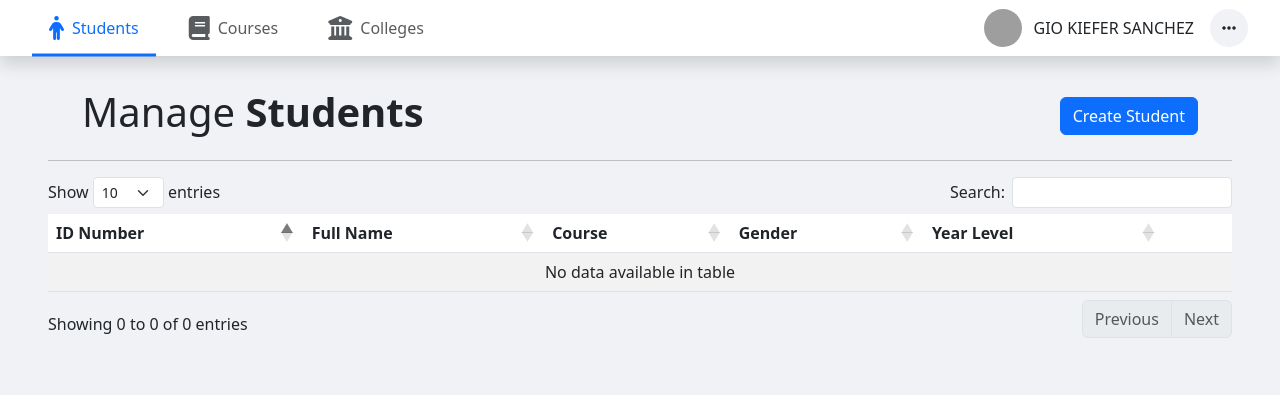
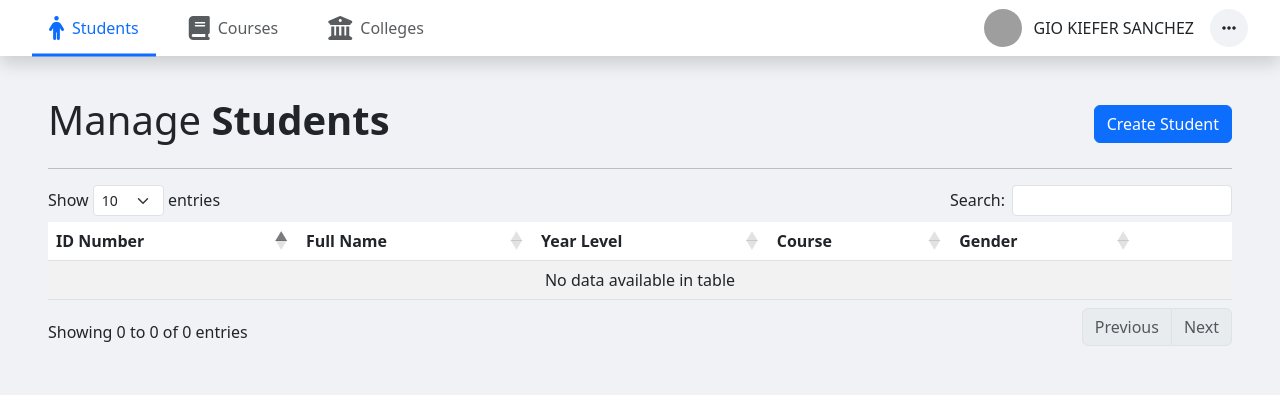
Before and after one commit to giosanchez0208/ssis, a Flask app: page /students in a window 1280 px wide. Shown: the top 395 px of the page. Run offline with Flask 3, Linux system fonts and the light colour scheme; data that the repository does not hold is empty; parts of the project's set-up code (start-up, migrations or seed data) failed here and were passed over; some libraries are stand-ins or nearby versions; grey boxes are pictures that could not be loaded.

Commit message:
Data Table Enhanced More

```diff
--- a/app/static/css/main.css
+++ b/app/static/css/main.css
@@ -116,6 +116,11 @@
 
 }
 
+.button-column {
+    width: 30px; /* Set your desired width */
+    text-align: center; /* Center-align the buttons */
+}
+
 .btn {
     background-color: transparent;
     border: none;
@@ -157,3 +162,13 @@
     opacity: 1;
     /* Ensure visibility */
 }
+
+.hide-on-mobile-view {
+    display: table-cell; /* Default behavior for larger screens */
+}
+
+@media (max-width: 580px) { /* Change the max-width value to your desired breakpoint */
+    .hide-on-mobile-view {
+        display: none; /* Hide the column on screens smaller than 768px */
+    }
+}
--- a/app/templates/students.html
+++ b/app/templates/students.html
@@ -19,18 +19,14 @@
 <body class="bg-gray">
 
     <!-- ========== Main Data Table ========== -->
-    <div class="bg-gray p-5 mt-4">
-        <div class="container my-3">
+    <div class="bg-gray p-5 mt-5">
         <div class="row align-items-center">
             <div class="col">
                 <h1>Manage <b>Students</b></h1>
-                    <!-- Removed text-left since default is left aligned -->
             </div>
             <div class="col-auto">
-                    <!-- Use col-auto to take up only necessary space -->
                 <button class="btn btn-primary" data-bs-toggle="modal" data-bs-target="#createModal">Create
                     Student</button>
-                </div>
             </div>
         </div>
         <hr />
@@ -39,11 +35,11 @@
                 <tr>
                     <th>ID Number</th>
                     <th>Full Name</th>
+                    <th class="hide-on-mobile-view">Year Level</th>
                     <th>Course</th>
-                    <th>Gender</th>
-                    <th>Year Level</th>
-                    <th></th> <!-- Edit -->
-                    <th></th> <!-- Delete -->
+                    <th class="hide-on-mobile-view">Gender</th>
+                    <th class="button-column"></th> <!-- Edit -->
+                    <th class="button-column"></th> <!-- Delete -->
                 </tr>
             </thead>
             <tbody>
@@ -51,9 +47,9 @@
                 <tr>
                     <td>{{ student.id_num }}</td>
                     <td><b>{{ student.last_name }}</b>, {{ student.first_name }}</td>
+                    <td class="hide-on-mobile-view">{{ student.year_level }}</td>
                     <td>{{ student.course }}</td>
-                    <td>{{ student.gender }}</td>
-                    <td>{{ student.year_level }}</td>
+                    <td class="hide-on-mobile-view">{{ student.gender }}</td>
                     <td>
                         <button class="btn btn-warning btn-sm edit-btn" data-bs-toggle="modal"
                             data-bs-target="#editModal" data-id="{{ student.id_num }}">
```
Also changed, not shown: other parts of app/templates/students.html (+28 -4 lines). Lines whose indentation alone changed are shown as unchanged.
